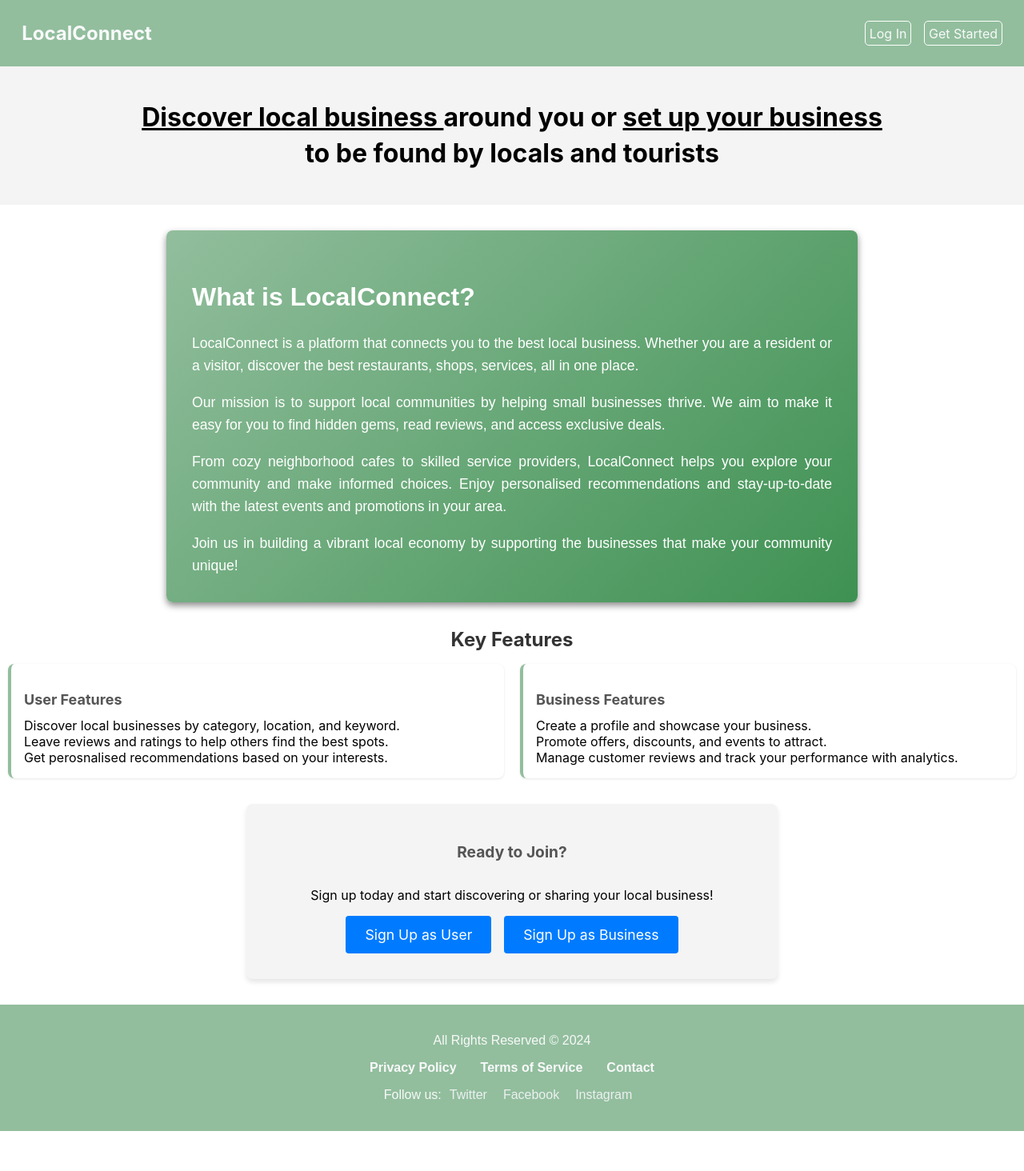
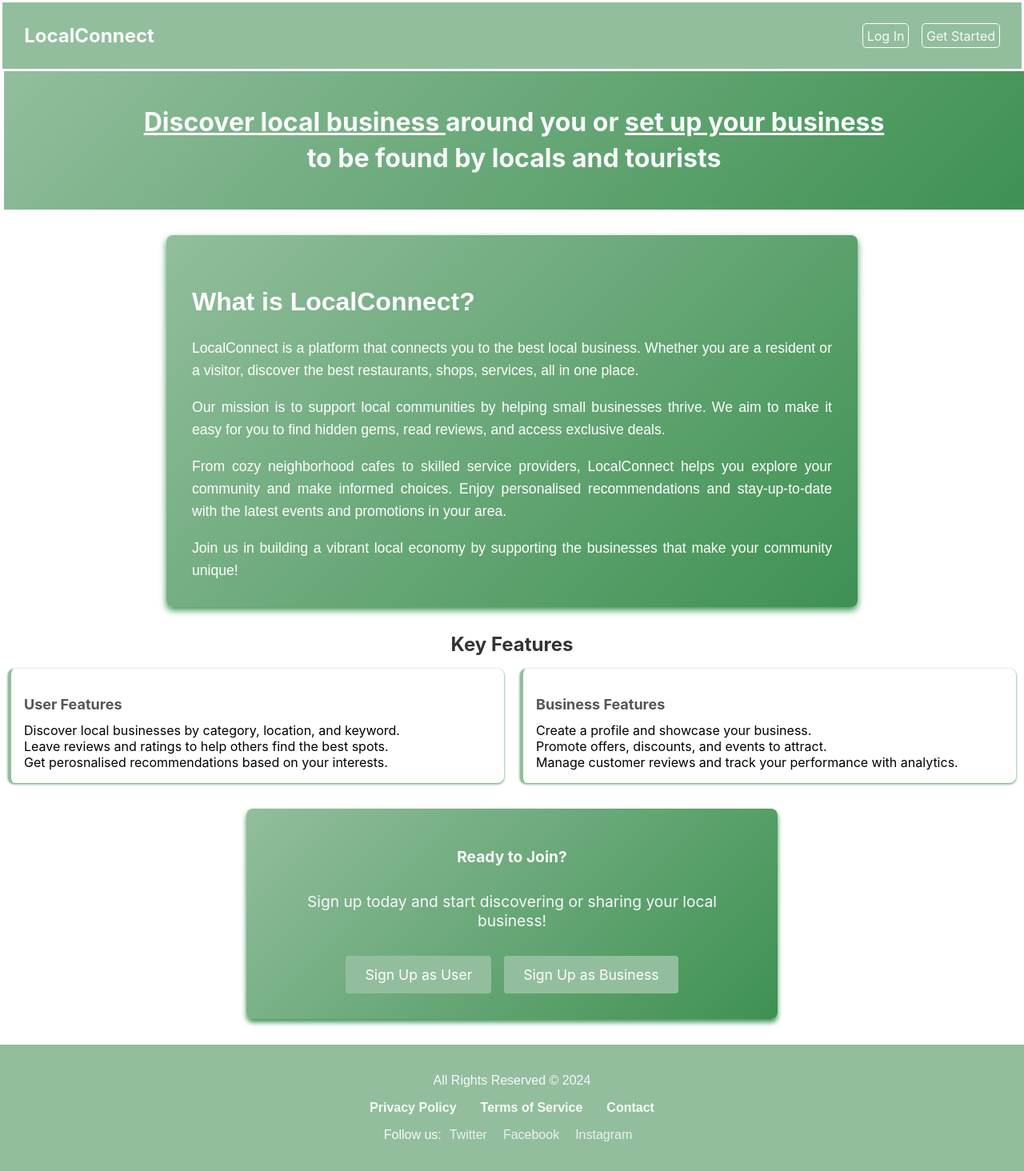
Before and after one commit to juzgit/Business-Discovery, a React (Create React App) app in the folder business-discovery/: page / in a window 1280 px wide. Shown: the whole page at 80% size. Before the commit the page ends 1414 px from the top, so only its background shows below. Built offline with nearby package versions, Linux system fonts and the light colour scheme.

Commit message:
Few styling tweaks

```diff
--- a/business-discovery/src/components/HeroSection.js
+++ b/business-discovery/src/components/HeroSection.js
@@ -5,7 +5,7 @@ const HeroSection = () => {
     return(
         <div className='hero'>
             <div>
-                <h1 className='my-sass'>
+                <h1 className='hero-text'>
                     <a href='#home' className='hero-link'>Discover local business </a>
                     around you or <a href='#home' className='hero-link'>set up your business </a><br/>to be found by locals and tourists
                 </h1>
--- a/business-discovery/src/styling/AboutSection.scss
+++ b/business-discovery/src/styling/AboutSection.scss
@@ -4,7 +4,7 @@ $gradient-end: #3e9152;
 $primaryColor1: #92be9d;
 $neutralColor1: #ffffff;
 $neutralColor2: #343A40;
-$box-shadow: 0 4px 8px rgba(0, 0, 0, 0.459);
+$box-shadow: 0 4px 8px $gradient-end;
 
 .about-section{
     padding: 2rem;
--- a/business-discovery/src/styling/FeatureSectionStyling.scss
+++ b/business-discovery/src/styling/FeatureSectionStyling.scss
@@ -1,10 +1,12 @@
 $primaryColor1: #92be9d;
+$gradient-start:  #92be9d;
+$gradient-end: #3e9152;
 
 .features-section{
     padding: 20px;
     background-color: #f9f9f9;
     border-radius: 8px;
-    box-shadow: 0 2px 4px rgba(0, 0, 0, 0.1);
+    box-shadow: 0 2px 4px $gradient-end;
 
     &__title{
         font-size: 24px;
@@ -25,7 +27,7 @@ $primaryColor1: #92be9d;
         padding: 16px;
         background-color: #ffffff;
         border-radius: 8px;
-        box-shadow: 0 1px 3px rgba(0, 0, 0, 0.1);
+        box-shadow: 0 1px 3px $gradient-end;
 
         &--user{
             border-left: 4px solid $primaryColor1;
--- a/business-discovery/src/styling/HeaderStyling.scss
+++ b/business-discovery/src/styling/HeaderStyling.scss
@@ -5,7 +5,8 @@ $neutralColor2: #343A40;
 
 .main-header{
     background-color: $primaryColor1;
-    top: 2rem;
+    margin-top: 1.5rem;
+    margin: 3px;
     padding: 1.7rem;
     display: flex;
     justify-content: space-between;
--- a/business-discovery/src/styling/HeroSectionStyling.scss
+++ b/business-discovery/src/styling/HeroSectionStyling.scss
@@ -2,23 +2,27 @@ $myColor: red;
 $primaryColor1: #92be9d;
 $neutralColor1: #F8F9FA;
 $neutralColor2: #343A40;
+$gradient-start:  #92be9d;
+$gradient-end: #3e9152;
 
 .hero{
     padding: 20px;
     text-align: center;
-    background-color: #f4f4f4;
+    margin: 0 0 5px 5px;
+    background: linear-gradient(135deg, $gradient-start, $gradient-end);
+}
+
+.hero-text{
+    font-size: 32px;
+    font-weight: bold;
+    line-height: 1.4;
+    color: $neutralColor1;
 }
 
 .hero-link{
     color: inherit;
     text-decoration: underline;
     font-size: inherit;
-}
-
-.my-sass{
-    font-size: 32px;
-    font-weight: bold;
-    line-height: 1.4;
 }
 
 @media (max-width: 1200px){
--- a/business-discovery/src/styling/JoinSection.scss
+++ b/business-discovery/src/styling/JoinSection.scss
@@ -1,16 +1,28 @@
+$gradient-start:  #92be9d;
+$gradient-end: #3e9152;
+$primaryColor1: #92be9d;
+$neutralColor1: #F8F9FA;
+$neutralColor2: #343A40;
+
 .join-section{
     text-align: center;
     padding: 2rem;
-    background-color: #f4f4f4;
+    background: linear-gradient(135deg, $gradient-start, $gradient-end);
     border-radius: 8px;
-    box-shadow: 0 4px 6px rgba(0, 0, 0, 0.1);
+    box-shadow: 0 4px 6px $gradient-end;
     margin: 2rem auto;
     max-width: 600px;
 }
 
 .join-section__title{
     font-size: 1.2rem;
-    color: #555;
+    color: $neutralColor1;
+    margin-bottom: 2rem;
+}
+
+.join-section__description{
+    color: $neutralColor1;
+    font-size: 1.2rem;
     margin-bottom: 2rem;
 }
 
@@ -23,7 +35,7 @@
 .join-section__link{
     font-size: 1.1rem;
     padding: 0.8rem 1.5rem;
-    background-color: #007BFF;
+    background-color: $primaryColor1;
     color: white;
     text-decoration: none;
     border-radius: 4px;
@@ -31,5 +43,5 @@
 }
 
 .join-section__link:hover{
-    background-color: #0056B3;
+    background-color: $neutralColor2;
 }
```
